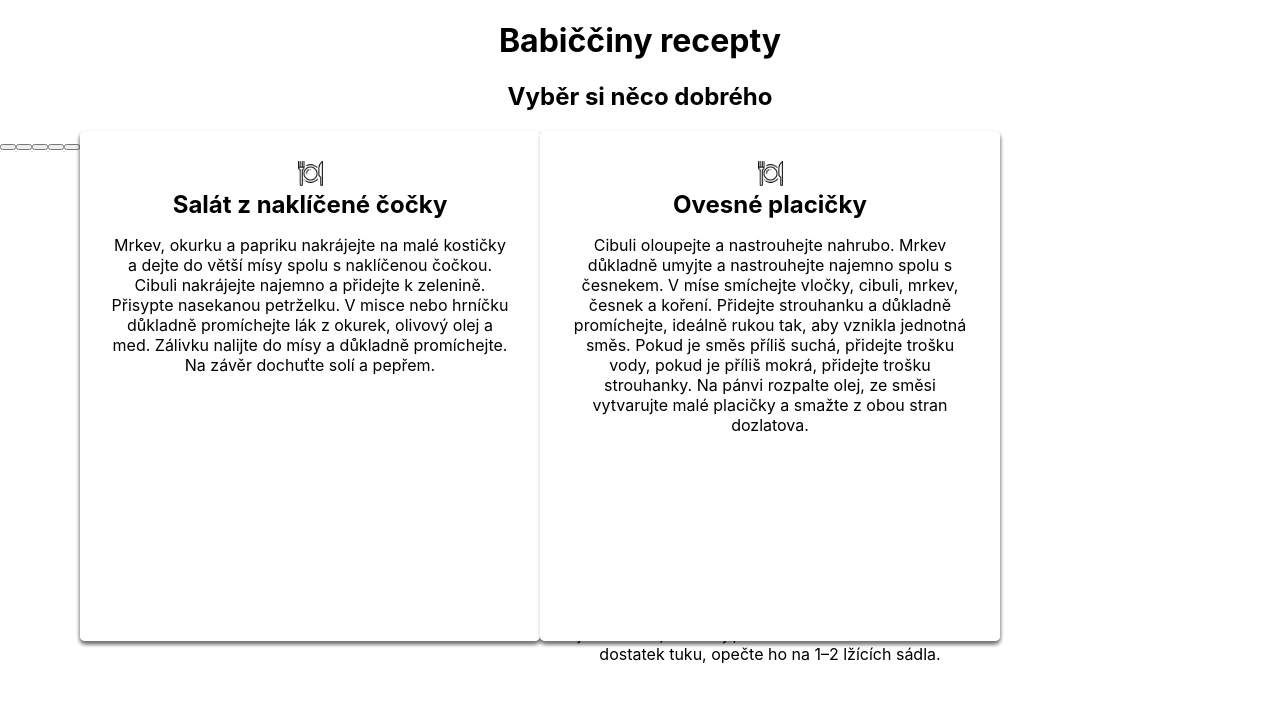
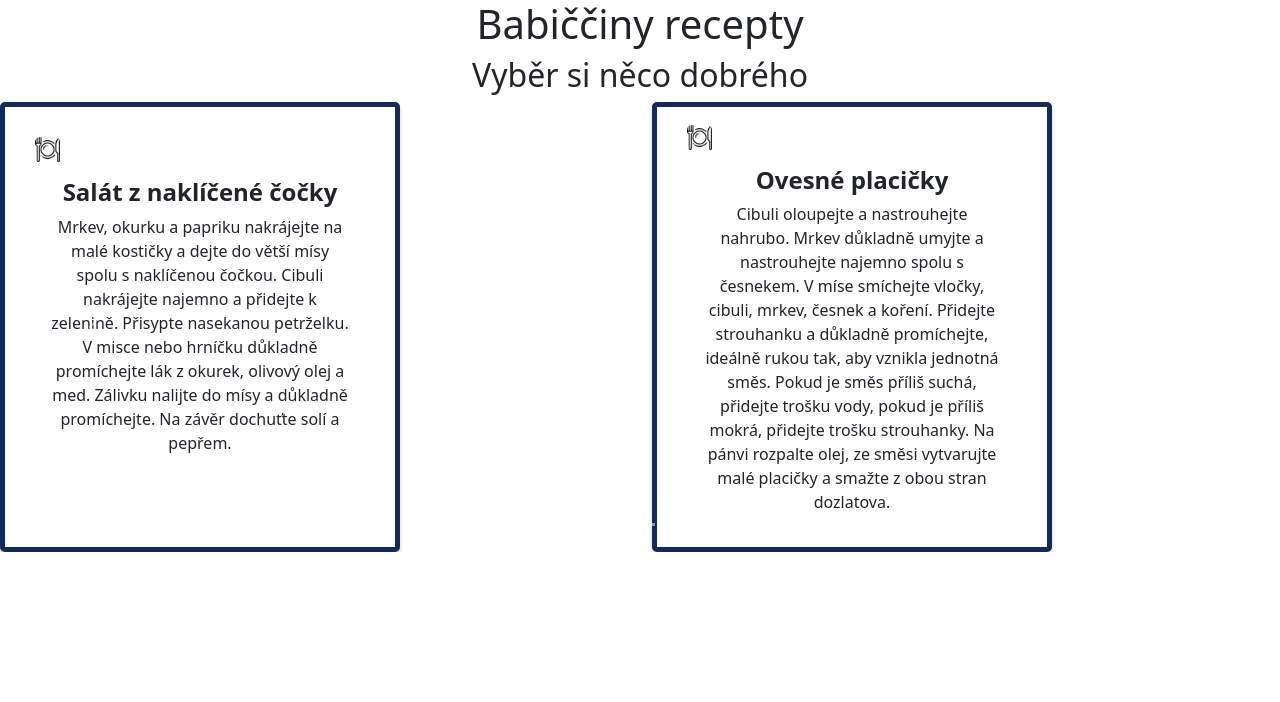
Before and after one commit to mothspaws/React_training, a React (Create React App) app in the folder react-introduction/client/: page / in a window 1280 px wide. Shown: the top 702 px of the page. Built offline with nearby package versions, Linux system fonts and the light colour scheme.

Commit message:
fix Carousel styles

```diff
--- a/react-introduction/client/src/App.css
+++ b/react-introduction/client/src/App.css
@@ -39,6 +39,9 @@
 }
 
 .carousel {
+  width: 100%;
+  height: 450px;
+
   /* center */
   display: flex;
 
--- a/react-introduction/client/src/App.js
+++ b/react-introduction/client/src/App.js
@@ -1,5 +1,6 @@
 import './App.css';
 import RecipeList from './components/RecipeList';
+import 'bootstrap/dist/css/bootstrap.min.css';
 
 const recipes = {
   name: "Babiččiny recepty",
--- a/react-introduction/client/src/components/RecipeList.js
+++ b/react-introduction/client/src/components/RecipeList.js
@@ -30,6 +30,7 @@ function RecipeList({ recipes }) {
                 className="carousel"
                 activeIndex={activeIndex}
                 onSelect={handleSelect}
+                interval={null}
             >
                 {recipePairs.map((pair, index) => (
                     <Carousel.Item className="carousel-pair" key={index}>
```
